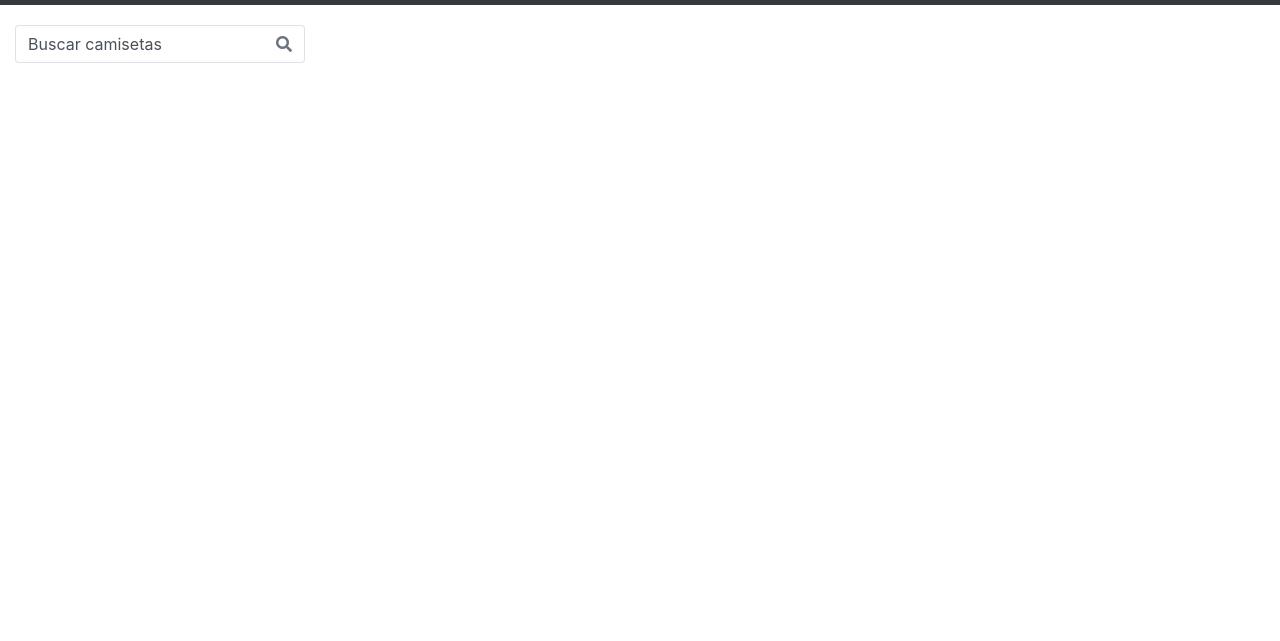
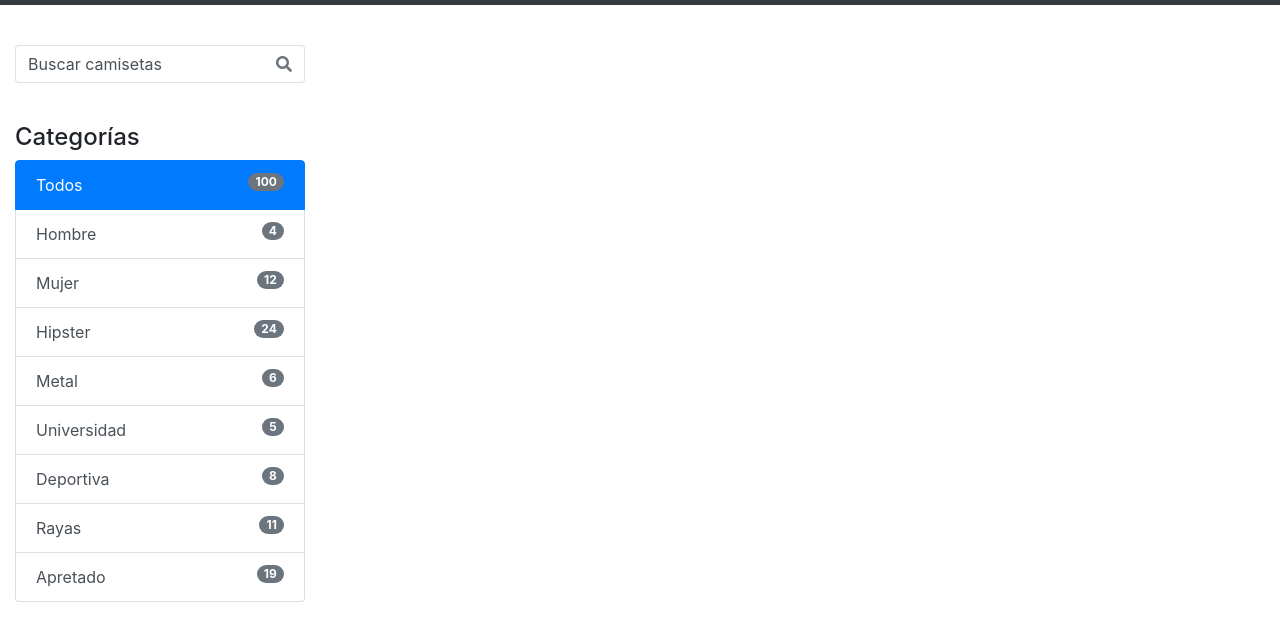
Before and after one commit to Egojose/ecommerce_bootstrap4, a plain HTML site: page index.html in a window 1280 px wide. Shown: the part 51-692 px from the top of the page. Drawn offline with nearby package versions, Linux system fonts and the light colour scheme.

Commit message:
se ubica seccion de inventaro izquierda

```diff
--- a/index.html
+++ b/index.html
@@ -35,7 +35,23 @@
                     </span>
                 </div>
             </div>
-        </div>
+            </div>
+            <div class="row">
+                <div class="col-md-3 categorias">
+                    <h4 class="d-none d-lg-block ">Categorías</h4>
+                    <div class="list-group d-lg-block" id="list">
+                        <a href="#" class="list-group-item list-group-item-action active">Todos<span class="badge badge-secondary badge-pill float-right">100</span></a>
+                        <a href="#" class="list-group-item list-group-item-action">Hombre<span class="badge badge-secondary badge-pill float-right">4</span></a>
+                        <a href="#" class="list-group-item list-group-item-action">Mujer<span class="badge badge-secondary badge-pill float-right">12</span></a>
+                        <a href="#" class="list-group-item list-group-item-action">Hipster<span class="badge badge-secondary badge-pill float-right">24</span></a>
+                        <a href="#" class="list-group-item list-group-item-action">Metal<span class="badge badge-secondary badge-pill float-right">6</span></a>
+                        <a href="#" class="list-group-item list-group-item-action">Universidad<span class="badge badge-secondary badge-pill float-right">5</span></a>
+                        <a href="#" class="list-group-item list-group-item-action">Deportiva<span class="badge badge-secondary badge-pill float-right">8</span></a>
+                        <a href="#" class="list-group-item list-group-item-action">Rayas<span class="badge badge-secondary badge-pill float-right">11</span></a>
+                        <a href="#" class="list-group-item list-group-item-action">Apretado<span class="badge badge-secondary badge-pill float-right">19</span></a>
+                    </div>
+                </div>
+            </div>
     </div>
 
 </body>
--- a/style.css
+++ b/style.css
@@ -1,3 +1,31 @@
 .buscar{
-    margin-top: 20px;
+    margin-top: 40px;
 }
+
+.categorias{
+    margin-top: 40px;
+}
+
+div.card{
+    width: 260px;
+    height: 450px;
+    margin: 10px;
+    padding: 3%;
+    border: solid lightgray;
+    border-width: thin;
+    font-size: 15px;
+  }
+
+.card-img-top{
+    width: 90%;
+  }
+
+.text_area{
+    min-width: 100%;
+  }
+
+@media screen (max-width: 991px) and (min-width: 768px) {}
+  #list {
+      display: none;
+  }
+}
```
